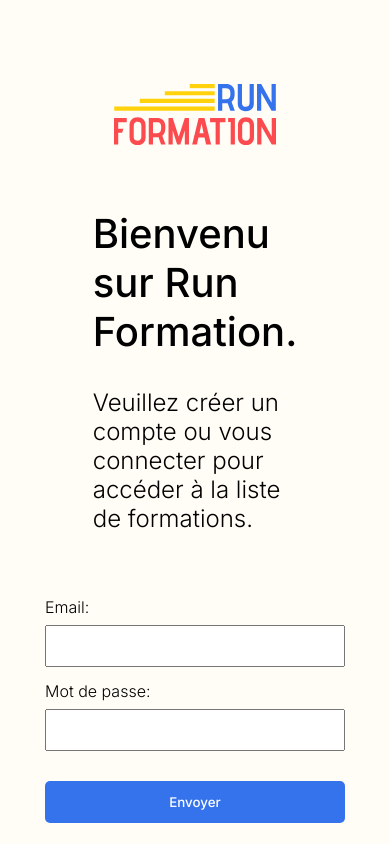
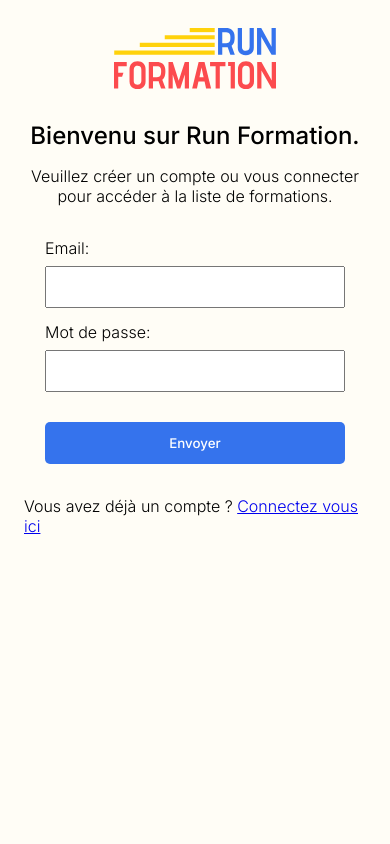
Before and after one commit to ClementSellyPro/run-formation, an Angular app in the folder frontend/: page / in a window 390 px wide. Shown: the top 844 px of the page. Built offline with nearby package versions, Linux system fonts and the light colour scheme.

Commit message:
Mobile style pour les pages USER

```diff
--- a/frontend/src/app/app.component.css
+++ b/frontend/src/app/app.component.css
@@ -1,3 +1,9 @@
 main {
   padding: 20px 120px;
 }
+
+@media (max-width: 600px) {
+  main {
+    padding: 20px 16px;
+  }
+}
--- a/frontend/src/app/components/header/header.component.css
+++ b/frontend/src/app/components/header/header.component.css
@@ -9,3 +9,13 @@
 .header-logo {
   width: 140px;
 }
+
+@media (max-width: 600px) {
+  .header-container {
+    padding: 20px 16px;
+  }
+
+  .header-logo {
+    width: 100px;
+  }
+}
--- a/frontend/src/app/components/header/user-button/user-button.component.css
+++ b/frontend/src/app/components/header/user-button/user-button.component.css
@@ -1,5 +1,6 @@
 .user-button-container {
- position: relative;
+  position: relative;
+  z-index: 10;
 }
 
 .user-button {
@@ -14,10 +15,6 @@
 .user-button:hover {
   cursor: pointer;
   background-color: #f3f3f3;
-}
-
-.user-button-arrow {
-
 }
 
 .user-menu {
@@ -42,3 +39,9 @@
 .user-menu a:hover {
   text-decoration: underline;
 }
+
+@media (max-width: 600px) {
+  .user-menu {
+    right: 0;
+  }
+}
--- a/frontend/src/app/components/header/user-button/user-button.component.html
+++ b/frontend/src/app/components/header/user-button/user-button.component.html
@@ -1,7 +1,7 @@
 <div class="user-button-container" #container>
   <div class="user-button" (click)="toggleMenu()">
     <img src="/icons/user-profile.svg" alt="Photo de profile" />
-    <img class="user-button-arrow" src="/icons/arrow.svg" alt="Photo de profile" />
+    <img src="/icons/arrow.svg" alt="Photo de profile" />
   </div>
 
   <div class="user-menu" *ngIf="isMenuOpen">
--- a/frontend/src/app/pages/auth/auth.css
+++ b/frontend/src/app/pages/auth/auth.css
@@ -89,3 +89,27 @@ form button:hover {
   cursor: pointer;
   filter: brightness(90%);
 }
+
+@media (max-width: 600px) {
+  .auth-container {
+    gap: 32px;
+    padding: 8px;
+  }
+
+  .auth-top {
+    gap: 32px;
+  }
+
+  .auth-text {
+    gap: 16px;
+  }
+
+  .auth-text h1 {
+    font-size: 24px;
+  }
+
+  .auth-text p {
+    font-size: 16px;
+    text-align: center;
+  }
+}
--- a/frontend/src/app/pages/formation/formation.component.css
+++ b/frontend/src/app/pages/formation/formation.component.css
@@ -15,6 +15,7 @@
   text-decoration: none;
   color: black;
 }
+
 .formation-back-link:hover {
   cursor: pointer;
   text-decoration: underline;
@@ -29,10 +30,6 @@
 .formation-title {
   font-size: 32px;
   font-weight: 500;
-}
-
-.formation-description {
-
 }
 
 .formation-duration {
@@ -53,3 +50,18 @@
   cursor: pointer;
   filter: brightness(0.9);
 }
+
+@media (max-width: 600px) {
+  .formation-container {
+    min-width: 100%;
+    padding-top: 48px;
+  }
+
+  .formation-back-link {
+    top: 4px;
+  }
+
+  .formation-title-description {
+    width: 100%;
+  }
+}
--- a/frontend/src/app/pages/formation/formation.component.html
+++ b/frontend/src/app/pages/formation/formation.component.html
@@ -6,7 +6,7 @@
 
   <div class="formation-title-description">
     <h1 class="formation-title">{{ formationData.title }}</h1>
-    <p class="formation-description">{{ formationData.description }}</p>
+    <p>{{ formationData.description }}</p>
   </div>
   <p><span class="formation-duration">Durée:</span> {{ formationData.duration }} Mois</p>
 
--- a/frontend/src/app/pages/home/home.component.css
+++ b/frontend/src/app/pages/home/home.component.css
@@ -9,3 +9,14 @@
   grid-template-columns: repeat(3, 1fr);
   grid-gap: 32px 0;
 }
+
+@media (max-width: 600px) {
+  .home-container h1 {
+    font-size: 24px;
+    font-weight: 500;
+  }
+
+  .home-list-formations {
+    grid-template-columns: repeat(1, 1fr);
+  }
+}
```
